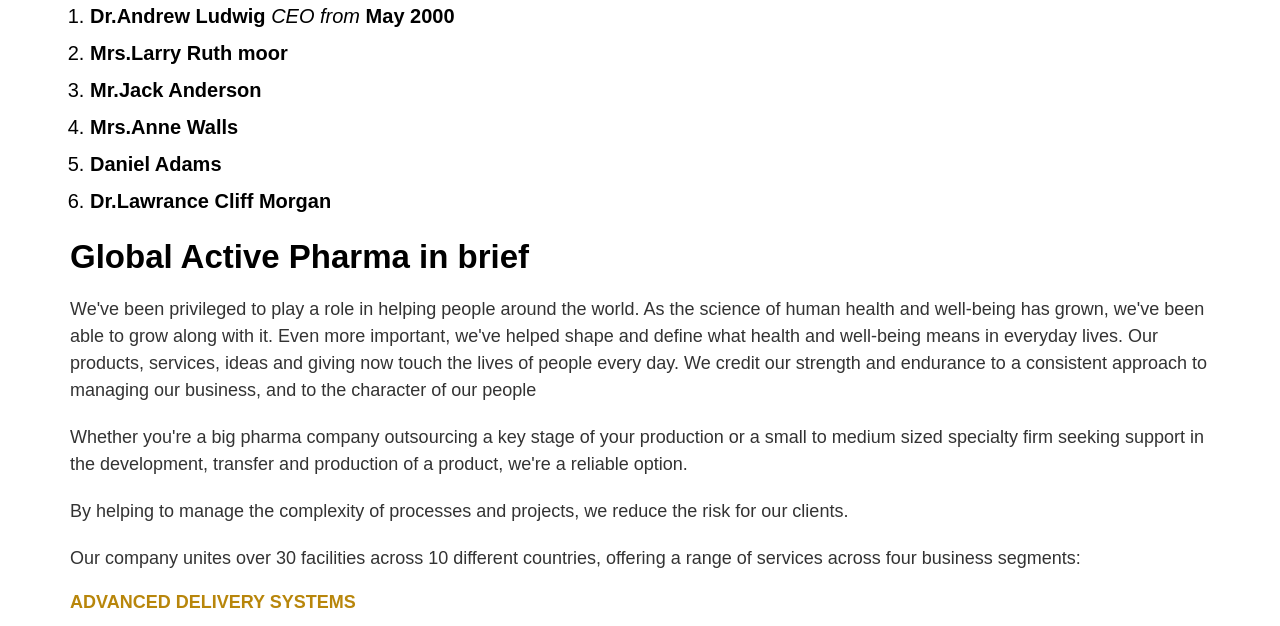
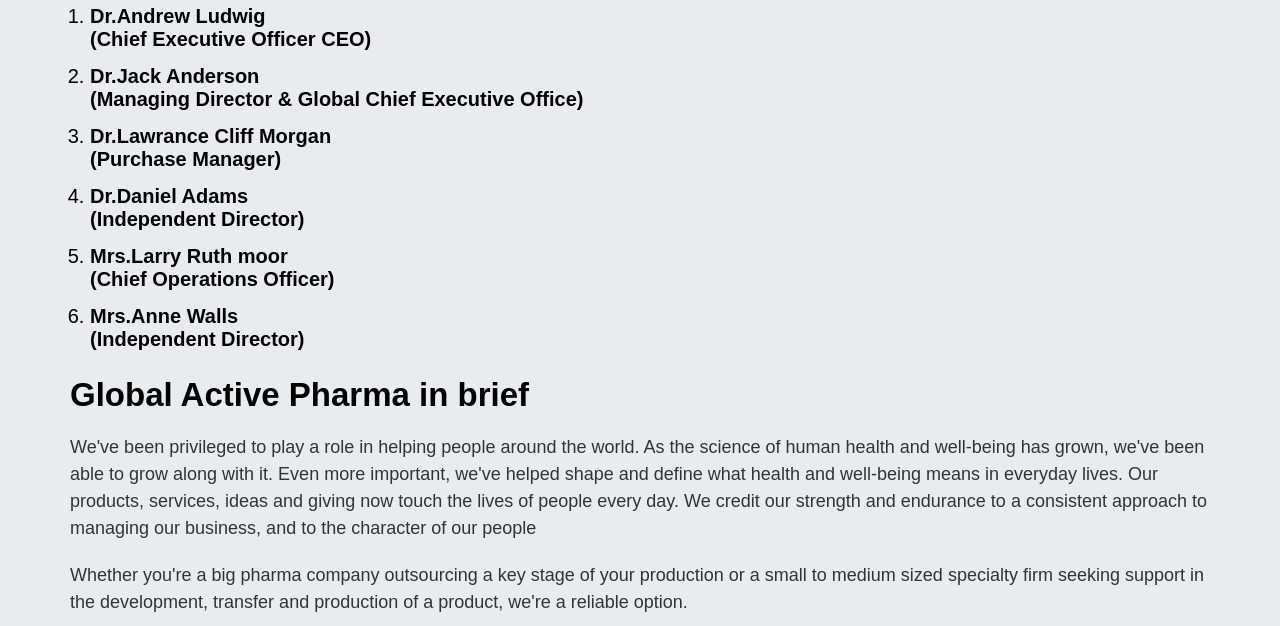
Before and after one commit to nwokocha1234/pharma-mock, a plain HTML site: page development/about.html in a window 1280 px wide. Shown: the part 474-1100 px from the top of the page. Drawn offline with nearby package versions, Linux system fonts and the light colour scheme.

Commit message:
finished

```diff
--- a/development/about.html
+++ b/development/about.html
@@ -11,6 +11,7 @@
     <link href="contactus.css" rel="stylesheet" />
   </head>
   <body>
+    <main>
       <section class="navigation">
         <nav>
           <a href="/index.html">
@@ -92,26 +93,41 @@
           <h2>Board of Directors</h2>
           <ul class="directors-list">
             <li class="directors-item">
-            <strong>Dr.Andrew Ludwig</strong> <em>CEO from</em>
-            <strong>May 2000</strong>
+              <strong
+                >Dr.Andrew Ludwig<br />(Chief Executive Officer CEO)</strong
+              >
             </li>
-          <li class="directors-item"><strong>Mrs.Larry Ruth moor</strong></li>
-          <li class="directors-item"><strong>Mr.Jack Anderson</strong></li>
-          <li class="directors-item"><strong>Mrs.Anne Walls</strong></li>
-          <li class="directors-item"><strong>Daniel Adams</strong></li>
             <li class="directors-item">
-            <strong>Dr.Lawrance Cliff Morgan</strong>
+              <strong
+                >Dr.Jack Anderson<br />(Managing Director & Global Chief
+                Executive Office)</strong
+              >
+            </li>
+            <li class="directors-item">
+              <strong>Dr.Lawrance Cliff Morgan<br />(Purchase Manager)</strong>
+            </li>
+            <li class="directors-item">
+              <strong>Dr.Daniel Adams<br />(Independent Director)</strong>
+            </li>
+            <li class="directors-item">
+              <strong
+                >Mrs.Larry Ruth moor<br />(Chief Operations Officer)</strong
+              >
+            </li>
+            <li class="directors-item">
+              <strong>Mrs.Anne Walls<br />(Independent Director)</strong>
             </li>
           </ul>
           <h2>Global Active Pharma in brief</h2>
           <p>
             We've been privileged to play a role in helping people around the
-          world. As the science of human health and well-being has grown, we've
-          been able to grow along with it. Even more important, we've helped
-          shape and define what health and well-being means in everyday lives.
-          Our products, services, ideas and giving now touch the lives of people
-          every day. We credit our strength and endurance to a consistent
-          approach to managing our business, and to the character of our people
+            world. As the science of human health and well-being has grown,
+            we've been able to grow along with it. Even more important, we've
+            helped shape and define what health and well-being means in everyday
+            lives. Our products, services, ideas and giving now touch the lives
+            of people every day. We credit our strength and endurance to a
+            consistent approach to managing our business, and to the character
+            of our people
           </p>
           <p>
             Whether you're a big pharma company outsourcing a key stage of your
@@ -130,12 +146,13 @@
           <h3>ADVANCED DELIVERY SYSTEMS</h3>
           <p>
             Develops and manufactures inhalation products and devices including
-          integrated drug solutions, medical check valves and injection devices.
+            integrated drug solutions, medical check valves and injection
+            devices.
           </p>
           <h3>MANUFACTURING: STERILES</h3>
           <p>
-          Manufactures sterile products, including the use of lyophilisation and
-          blow-fill-seal (BFS) technologies.
+            Manufactures sterile products, including the use of lyophilisation
+            and blow-fill-seal (BFS) technologies.
           </p>
           <h3>MANUFACTURING: SOLIDS & OTHERS</h3>
           <p>
@@ -159,6 +176,8 @@
           </p>
         </div>
       </section>
+    </main>
+
     <script src="/script.js"></script>
     <script
       type="module"
--- a/development/allpages.css
+++ b/development/allpages.css
@@ -16,6 +16,11 @@ body {
 /******************/
 /* INDEX SECTION */
 /******************/
+/* #f1f3f5 */
+/* #e9ecef; */
+main {
+  background-color: #e9ecef;
+}
 
 .image {
   max-width: 100%;
@@ -78,7 +83,7 @@ nav {
 }
 
 .nav-list-item a:hover {
-  color: #adb5bd;
+  color: #868e96;
 }
 
 .nav-menu {
--- a/development/contactus.css
+++ b/development/contactus.css
@@ -1,7 +1,7 @@
 .form-container {
   max-width: 70rem;
   padding: 2rem;
-  background: #fff;
+  background: #e9ecef;
   border-radius: 8px;
   box-shadow: 0 2px 10px rgba(0, 0, 0, 0.1);
   border-right: 1px solid #ccc;
@@ -85,8 +85,10 @@ textarea {
   margin: 0 auto;
 }
 
+/* #e9ecef; */
+
 .contact-details {
-  background-color: #e9ecef;
+  background-color: #dee2e6;
   text-align: center;
   padding: 2rem;
 }
--- a/style.css
+++ b/style.css
@@ -16,6 +16,10 @@ body {
 /* **************** */
 /* INDEX SECTION */
 /******************/
+
+main {
+  background-color: #e9ecef;
+}
 
 #show_bg_2 {
   background-image: linear-gradient(
@@ -77,11 +81,13 @@ body {
   padding: 5.2rem 0 3.2rem 0;
 }
 
+/* #adb5bd; */
+
 .second-div p {
   font-size: 1.6rem;
   line-height: 1.6;
   font-style: italic;
-  color: #adb5bd;
+  color: #868e96;
   padding-top: 1rem;
 }
 
```
Also changed, not shown: development/contactpage2.html (+3 -0 lines), development/contactpage3.html (+3 -0 lines), development/contactus.html (+4 -1 lines), development/development.html (+2 -1 lines), development/learn.html (+5 -1 lines), development/manufacturing.html (+11 -8 lines), development/solutions.html (+4 -0 lines), index.html (+6 -3 lines). Lines whose indentation alone changed are shown as unchanged.
